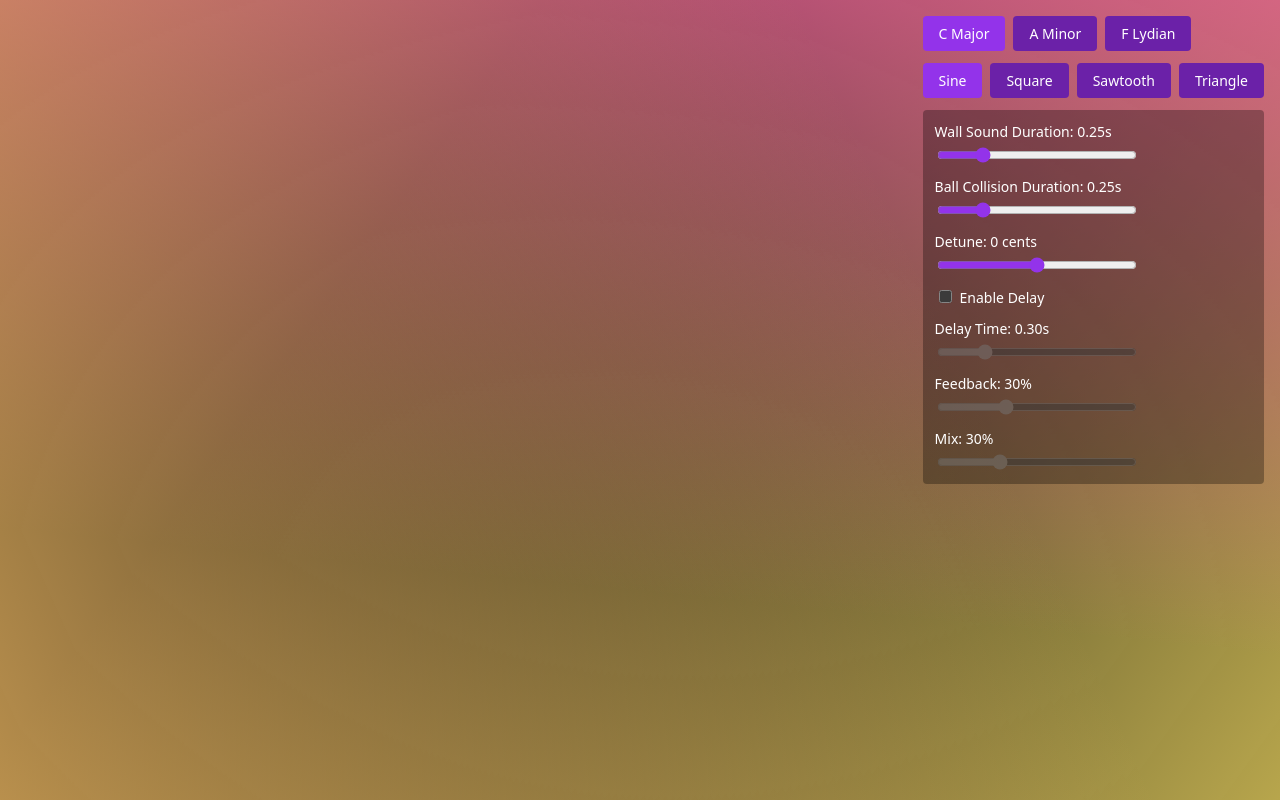
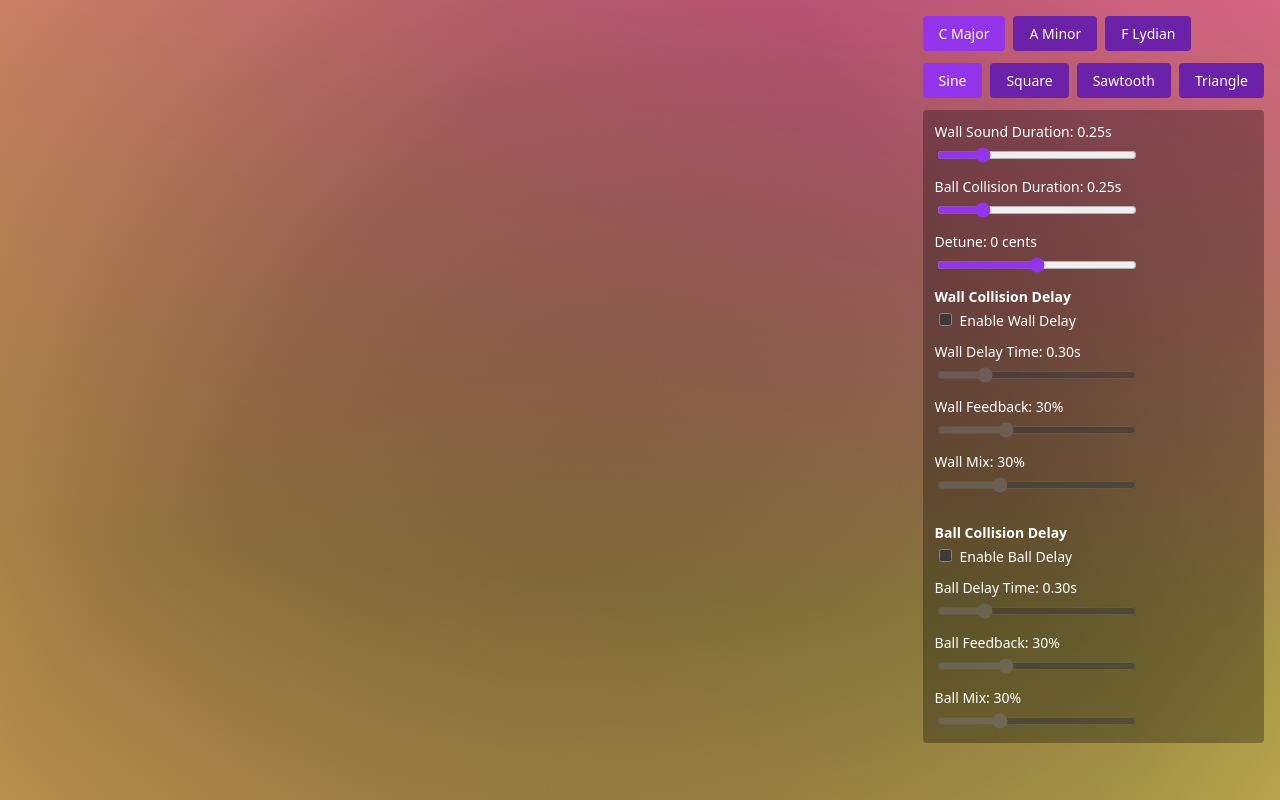
Before and after one commit to circlegetsquare/oscillaphone, a React (Vite) app: page / in a window 1280 px wide. Built offline with nearby package versions, Linux system fonts and the light colour scheme.

Commit message:
Separating delay controls

```diff
--- a/src/components/BouncingCircles.jsx
+++ b/src/components/BouncingCircles.jsx
@@ -16,6 +16,25 @@ import {
   getDetune,
   setWaveform,
   getWaveform,
+  // Wall delay parameters
+  setWallDelayEnabled,
+  getWallDelayEnabled,
+  setWallDelayTime,
+  getWallDelayTime,
+  setWallDelayFeedback,
+  getWallDelayFeedback,
+  setWallDelayMix,
+  getWallDelayMix,
+  // Circle delay parameters
+  setCircleDelayEnabled,
+  getCircleDelayEnabled,
+  setCircleDelayTime,
+  getCircleDelayTime,
+  setCircleDelayFeedback,
+  getCircleDelayFeedback,
+  setCircleDelayMix,
+  getCircleDelayMix,
+  // Legacy delay parameters (for backward compatibility)
   setDelayEnabled,
   getDelayEnabled,
   setDelayTime,
@@ -120,10 +139,17 @@ export default function BouncingCircles() {
   const [circleDuration, setCircleDurationState] = useState(getCircleDuration())
   const [detune, setDetuneState] = useState(getDetune())
   const [waveform, setWaveformState] = useState(getWaveform())
-  const [delayEnabled, setDelayEnabledState] = useState(getDelayEnabled())
-  const [delayTime, setDelayTimeState] = useState(getDelayTime())
-  const [delayFeedback, setDelayFeedbackState] = useState(getDelayFeedback())
-  const [delayMix, setDelayMixState] = useState(getDelayMix())
+  // Wall delay state
+  const [wallDelayEnabled, setWallDelayEnabledState] = useState(getWallDelayEnabled())
+  const [wallDelayTime, setWallDelayTimeState] = useState(getWallDelayTime())
+  const [wallDelayFeedback, setWallDelayFeedbackState] = useState(getWallDelayFeedback())
+  const [wallDelayMix, setWallDelayMixState] = useState(getWallDelayMix())
+
+  // Circle delay state
+  const [circleDelayEnabled, setCircleDelayEnabledState] = useState(getCircleDelayEnabled())
+  const [circleDelayTime, setCircleDelayTimeState] = useState(getCircleDelayTime())
+  const [circleDelayFeedback, setCircleDelayFeedbackState] = useState(getCircleDelayFeedback())
+  const [circleDelayMix, setCircleDelayMixState] = useState(getCircleDelayMix())
   const circleRefs = useRef(new Map())
   const circleStates = useRef(new Map())
   const tickerFunctions = useRef(new Map())
@@ -247,28 +273,54 @@ export default function BouncingCircles() {
     setWaveform(newWaveform)
   }
 
-  const handleDelayEnabledChange = (e) => {
+  // Wall delay handlers
+  const handleWallDelayEnabledChange = (e) => {
     const enabled = e.target.checked
-    setDelayEnabledState(enabled)
-    setDelayEnabled(enabled)
+    setWallDelayEnabledState(enabled)
+    setWallDelayEnabled(enabled)
   }
 
-  const handleDelayTimeChange = (e) => {
+  const handleWallDelayTimeChange = (e) => {
     const time = Number(e.target.value)
-    setDelayTimeState(time)
-    setDelayTime(time)
+    setWallDelayTimeState(time)
+    setWallDelayTime(time)
   }
 
-  const handleDelayFeedbackChange = (e) => {
+  const handleWallDelayFeedbackChange = (e) => {
     const amount = Number(e.target.value)
-    setDelayFeedbackState(amount)
-    setDelayFeedback(amount)
+    setWallDelayFeedbackState(amount)
+    setWallDelayFeedback(amount)
   }
 
-  const handleDelayMixChange = (e) => {
+  const handleWallDelayMixChange = (e) => {
     const amount = Number(e.target.value)
-    setDelayMixState(amount)
-    setDelayMix(amount)
+    setWallDelayMixState(amount)
+    setWallDelayMix(amount)
+  }
+
+  // Circle delay handlers
+  const handleCircleDelayEnabledChange = (e) => {
+    const enabled = e.target.checked
+    setCircleDelayEnabledState(enabled)
+    setCircleDelayEnabled(enabled)
+  }
+
+  const handleCircleDelayTimeChange = (e) => {
+    const time = Number(e.target.value)
+    setCircleDelayTimeState(time)
+    setCircleDelayTime(time)
+  }
+
+  const handleCircleDelayFeedbackChange = (e) => {
+    const amount = Number(e.target.value)
+    setCircleDelayFeedbackState(amount)
+    setCircleDelayFeedback(amount)
+  }
+
+  const handleCircleDelayMixChange = (e) => {
+    const amount = Number(e.target.value)
+    setCircleDelayMixState(amount)
+    setCircleDelayMix(amount)
   }
 
   const generateRandomColor = () => {
@@ -581,72 +633,149 @@ export default function BouncingCircles() {
               style={sliderStyles}
             />
           </div>
+          {/* Wall Delay Controls */}
           <div style={sliderGroupStyles}>
+            <label style={{...labelStyles, fontWeight: 'bold'}}>
+              Wall Collision Delay
+            </label>
             <label style={labelStyles}>
               <input
                 type="checkbox"
-                checked={delayEnabled}
-                onChange={handleDelayEnabledChange}
+                checked={wallDelayEnabled}
+                onChange={handleWallDelayEnabledChange}
                 style={checkboxStyles}
               />
-              Enable Delay
+              Enable Wall Delay
             </label>
           </div>
           <div style={sliderGroupStyles}>
             <label style={labelStyles}>
-              Delay Time: {delayTime.toFixed(2)}s
+              Wall Delay Time: {wallDelayTime.toFixed(2)}s
             </label>
             <input
               type="range"
               min="0.1"
               max="1.0"
               step="0.1"
-              value={delayTime}
-              onChange={handleDelayTimeChange}
+              value={wallDelayTime}
+              onChange={handleWallDelayTimeChange}
               style={{
                 ...sliderStyles,
-                opacity: delayEnabled ? 1 : 0.5,
-                cursor: delayEnabled ? 'pointer' : 'not-allowed'
+                opacity: wallDelayEnabled ? 1 : 0.5,
+                cursor: wallDelayEnabled ? 'pointer' : 'not-allowed'
               }}
-              disabled={!delayEnabled}
+              disabled={!wallDelayEnabled}
             />
           </div>
           <div style={sliderGroupStyles}>
             <label style={labelStyles}>
-              Feedback: {(delayFeedback * 100).toFixed(0)}%
+              Wall Feedback: {(wallDelayFeedback * 100).toFixed(0)}%
             </label>
             <input
               type="range"
               min="0"
               max="0.9"
               step="0.1"
-              value={delayFeedback}
-              onChange={handleDelayFeedbackChange}
+              value={wallDelayFeedback}
+              onChange={handleWallDelayFeedbackChange}
               style={{
                 ...sliderStyles,
-                opacity: delayEnabled ? 1 : 0.5,
-                cursor: delayEnabled ? 'pointer' : 'not-allowed'
+                opacity: wallDelayEnabled ? 1 : 0.5,
+                cursor: wallDelayEnabled ? 'pointer' : 'not-allowed'
               }}
-              disabled={!delayEnabled}
+              disabled={!wallDelayEnabled}
             />
           </div>
           <div style={sliderGroupStyles}>
             <label style={labelStyles}>
-              Mix: {(delayMix * 100).toFixed(0)}%
+              Wall Mix: {(wallDelayMix * 100).toFixed(0)}%
             </label>
             <input
               type="range"
               min="0"
               max="1"
               step="0.1"
-              value={delayMix}
-              onChange={handleDelayMixChange}
+              value={wallDelayMix}
+              onChange={handleWallDelayMixChange}
               style={{
                 ...sliderStyles,
-                opacity: delayEnabled ? 1 : 0.5,
-                cursor: delayEnabled ? 'pointer' : 'not-allowed'
+                opacity: wallDelayEnabled ? 1 : 0.5,
+                cursor: wallDelayEnabled ? 'pointer' : 'not-allowed'
               }}
-              disabled={!delayEnabled}
+              disabled={!wallDelayEnabled}
+            />
+          </div>
+
+          {/* Circle Delay Controls */}
+          <div style={sliderGroupStyles}>
+            <label style={{...labelStyles, fontWeight: 'bold', marginTop: '16px'}}>
+              Ball Collision Delay
+            </label>
+            <label style={labelStyles}>
+              <input
+                type="checkbox"
+                checked={circleDelayEnabled}
+                onChange={handleCircleDelayEnabledChange}
+                style={checkboxStyles}
+              />
+              Enable Ball Delay
+            </label>
+          </div>
+          <div style={sliderGroupStyles}>
+            <label style={labelStyles}>
+              Ball Delay Time: {circleDelayTime.toFixed(2)}s
+            </label>
+            <input
+              type="range"
+              min="0.1"
+              max="1.0"
+              step="0.1"
+              value={circleDelayTime}
+              onChange={handleCircleDelayTimeChange}
+              style={{
+                ...sliderStyles,
+                opacity: circleDelayEnabled ? 1 : 0.5,
+                cursor: circleDelayEnabled ? 'pointer' : 'not-allowed'
+              }}
+              disabled={!circleDelayEnabled}
+            />
+          </div>
+          <div style={sliderGroupStyles}>
+            <label style={labelStyles}>
+              Ball Feedback: {(circleDelayFeedback * 100).toFixed(0)}%
+            </label>
+            <input
+              type="range"
+              min="0"
+              max="0.9"
+              step="0.1"
+              value={circleDelayFeedback}
+              onChange={handleCircleDelayFeedbackChange}
+              style={{
+                ...sliderStyles,
+                opacity: circleDelayEnabled ? 1 : 0.5,
+                cursor: circleDelayEnabled ? 'pointer' : 'not-allowed'
+              }}
+              disabled={!circleDelayEnabled}
+            />
+          </div>
+          <div style={sliderGroupStyles}>
+            <label style={labelStyles}>
+              Ball Mix: {(circleDelayMix * 100).toFixed(0)}%
+            </label>
+            <input
+              type="range"
+              min="0"
+              max="1"
+              step="0.1"
+              value={circleDelayMix}
+              onChange={handleCircleDelayMixChange}
+              style={{
+                ...sliderStyles,
+                opacity: circleDelayEnabled ? 1 : 0.5,
+                cursor: circleDelayEnabled ? 'pointer' : 'not-allowed'
+              }}
+              disabled={!circleDelayEnabled}
             />
           </div>
         </div>
--- a/src/utils/sound.js
+++ b/src/utils/sound.js
@@ -90,11 +90,17 @@ let circleSoundDuration = 0.25 // Default duration
 let detuneAmount = 0 // Default detune in cents
 let currentWaveform = 'sine' // Default waveform
 
-// Delay parameters
-let delayEnabled = false
-let delayTime = 0.3    // Default 300ms delay
-let delayFeedback = 0.3 // 30% feedback
-let delayMix = 0.3     // 30% wet signal
+// Delay parameters for wall sounds
+let wallDelayEnabled = false
+let wallDelayTime = 0.3    // Default 300ms delay
+let wallDelayFeedback = 0.3 // 30% feedback
+let wallDelayMix = 0.3     // 30% wet signal
+
+// Delay parameters for circle sounds
+let circleDelayEnabled = false
+let circleDelayTime = 0.3    // Default 300ms delay
+let circleDelayFeedback = 0.3 // 30% feedback
+let circleDelayMix = 0.3     // 30% wet signal
 
 const getRandomNote = (group) => {
   let noteNames;
@@ -126,7 +132,7 @@ const cleanupAudioNodes = (nodes) => {
   });
 }
 
-const createBeep = (frequency, duration = 0.15, volume = 0.3, pan = 0) => {
+const createBeep = (frequency, duration = 0.15, volume = 0.3, pan = 0, soundType = 'circle') => {
   // Initialize audio context on first interaction
   if (!audioContext) {
     audioContext = new (window.AudioContext || window.webkitAudioContext)();
@@ -163,11 +169,16 @@ const createBeep = (frequency, duration = 0.15, volume = 0.3, pan = 0) => {
   // Set up panner
   pannerNode.pan.setValueAtTime(Math.max(-1, Math.min(1, pan)), audioContext.currentTime);
 
-  // Set up delay effect
-  delayNode.delayTime.setValueAtTime(delayTime, audioContext.currentTime);
-  feedbackNode.gain.setValueAtTime(delayFeedback, audioContext.currentTime);
-  wetGainNode.gain.setValueAtTime(delayEnabled ? delayMix : 0, audioContext.currentTime);
-  dryGainNode.gain.setValueAtTime(delayEnabled ? 1 - delayMix : 1, audioContext.currentTime);
+  // Set up delay effect based on sound type
+  const useDelayEnabled = soundType === 'wall' ? wallDelayEnabled : circleDelayEnabled;
+  const useDelayTime = soundType === 'wall' ? wallDelayTime : circleDelayTime;
+  const useDelayFeedback = soundType === 'wall' ? wallDelayFeedback : circleDelayFeedback;
+  const useDelayMix = soundType === 'wall' ? wallDelayMix : circleDelayMix;
+
+  delayNode.delayTime.setValueAtTime(useDelayTime, audioContext.currentTime);
+  feedbackNode.gain.setValueAtTime(useDelayFeedback, audioContext.currentTime);
+  wetGainNode.gain.setValueAtTime(useDelayEnabled ? useDelayMix : 0, audioContext.currentTime);
+  dryGainNode.gain.setValueAtTime(useDelayEnabled ? 1 - useDelayMix : 1, audioContext.currentTime);
 
   // Connect nodes:
   // Dry signal path
@@ -188,9 +199,9 @@ const createBeep = (frequency, duration = 0.15, volume = 0.3, pan = 0) => {
   pannerNode.connect(audioContext.destination);
 
   // Set up cleanup
-  const stopTime = audioContext.currentTime + duration + (delayEnabled ? delayTime * 4 : 0);
+  const stopTime = audioContext.currentTime + duration + (useDelayEnabled ? useDelayTime * 4 : 0);
   oscillator.onended = () => {
-    setTimeout(() => cleanupAudioNodes(nodes), (delayEnabled ? delayTime * 4000 : 0));
+    setTimeout(() => cleanupAudioNodes(nodes), (useDelayEnabled ? useDelayTime * 4000 : 0));
   };
 
   // Start and stop
@@ -224,16 +235,16 @@ export const playBeep = (pan = 0) => {
 
 // Get a random note for circle collisions
 export const playCollisionBeep = (pan = 0) => {
-  const group = Math.random() < 0.5 ? 'CIRCLE_HIGH' : 'CIRCLE_HIGHER'
-  const note = getRandomNote(group)
-  createBeep(note, circleSoundDuration, 0.2, pan)
+  const group = Math.random() < 0.5 ? 'CIRCLE_HIGH' : 'CIRCLE_HIGHER';
+  const note = getRandomNote(group);
+  createBeep(note, circleSoundDuration, 0.2, pan, 'circle');
 }
 
 // Get a random note for wall collisions
 export const playWallCollisionBeep = (pan = 0) => {
-  const group = Math.random() < 0.5 ? 'WALL_LOW' : 'WALL_MID'
-  const note = getRandomNote(group)
-  createBeep(note, wallSoundDuration, 0.15, pan)
+  const group = Math.random() < 0.5 ? 'WALL_LOW' : 'WALL_MID';
+  const note = getRandomNote(group);
+  createBeep(note, wallSoundDuration, 0.15, pan, 'wall');
 }
 
 // Export scales for UI
@@ -283,28 +294,81 @@ export const setWaveform = (waveform) => {
 // Export waveform getter
 export const getWaveform = () => currentWaveform
 
-// Export delay parameter setters
+// Wall delay parameter setters
+export const setWallDelayEnabled = (enabled) => {
+  wallDelayEnabled = enabled
+}
+
+export const setWallDelayTime = (time) => {
+  wallDelayTime = Math.max(0.1, Math.min(1.0, time))
+}
+
+export const setWallDelayFeedback = (amount) => {
+  wallDelayFeedback = Math.max(0, Math.min(0.9, amount))
+}
+
+export const setWallDelayMix = (amount) => {
+  wallDelayMix = Math.max(0, Math.min(1.0, amount))
+}
+
+// Wall delay parameter getters
+export const getWallDelayEnabled = () => wallDelayEnabled
+export const getWallDelayTime = () => wallDelayTime
+export const getWallDelayFeedback = () => wallDelayFeedback
+export const getWallDelayMix = () => wallDelayMix
+
+// Circle delay parameter setters
+export const setCircleDelayEnabled = (enabled) => {
+  circleDelayEnabled = enabled
+}
+
+export const setCircleDelayTime = (time) => {
+  circleDelayTime = Math.max(0.1, Math.min(1.0, time))
+}
+
+export const setCircleDelayFeedback = (amount) => {
+  circleDelayFeedback = Math.max(0, Math.min(0.9, amount))
+}
+
+export const setCircleDelayMix = (amount) => {
+  circleDelayMix = Math.max(0, Math.min(1.0, amount))
+}
+
+// Circle delay parameter getters
+export const getCircleDelayEnabled = () => circleDelayEnabled
+export const getCircleDelayTime = () => circleDelayTime
+export const getCircleDelayFeedback = () => circleDelayFeedback
+export const getCircleDelayMix = () => circleDelayMix
+
+// Legacy delay parameter setters (affect both wall and circle)
 export const setDelayEnabled = (enabled) => {
-  delayEnabled = enabled
+  wallDelayEnabled = enabled
+  circleDelayEnabled = enabled
 }
 
 export const setDelayTime = (time) => {
-  delayTime = Math.max(0.1, Math.min(1.0, time))
+  const clampedTime = Math.max(0.1, Math.min(1.0, time))
+  wallDelayTime = clampedTime
+  circleDelayTime = clampedTime
 }
 
 export const setDelayFeedback = (amount) => {
-  delayFeedback = Math.max(0, Math.min(0.9, amount))
+  const clampedAmount = Math.max(0, Math.min(0.9, amount))
+  wallDelayFeedback = clampedAmount
+  circleDelayFeedback = clampedAmount
 }
 
 export const setDelayMix = (amount) => {
-  delayMix = Math.max(0, Math.min(1.0, amount))
+  const clampedAmount = Math.max(0, Math.min(1.0, amount))
+  wallDelayMix = clampedAmount
+  circleDelayMix = clampedAmount
 }
 
-// Export delay parameter getters
-export const getDelayEnabled = () => delayEnabled
-export const getDelayTime = () => delayTime
-export const getDelayFeedback = () => delayFeedback
-export const getDelayMix = () => delayMix
+// Legacy delay parameter getters (return circle values for consistency)
+export const getDelayEnabled = () => circleDelayEnabled
+export const getDelayTime = () => circleDelayTime
+export const getDelayFeedback = () => circleDelayFeedback
+export const getDelayMix = () => circleDelayMix
 
 // Cleanup function for component unmount
 export const cleanup = () => {
```
